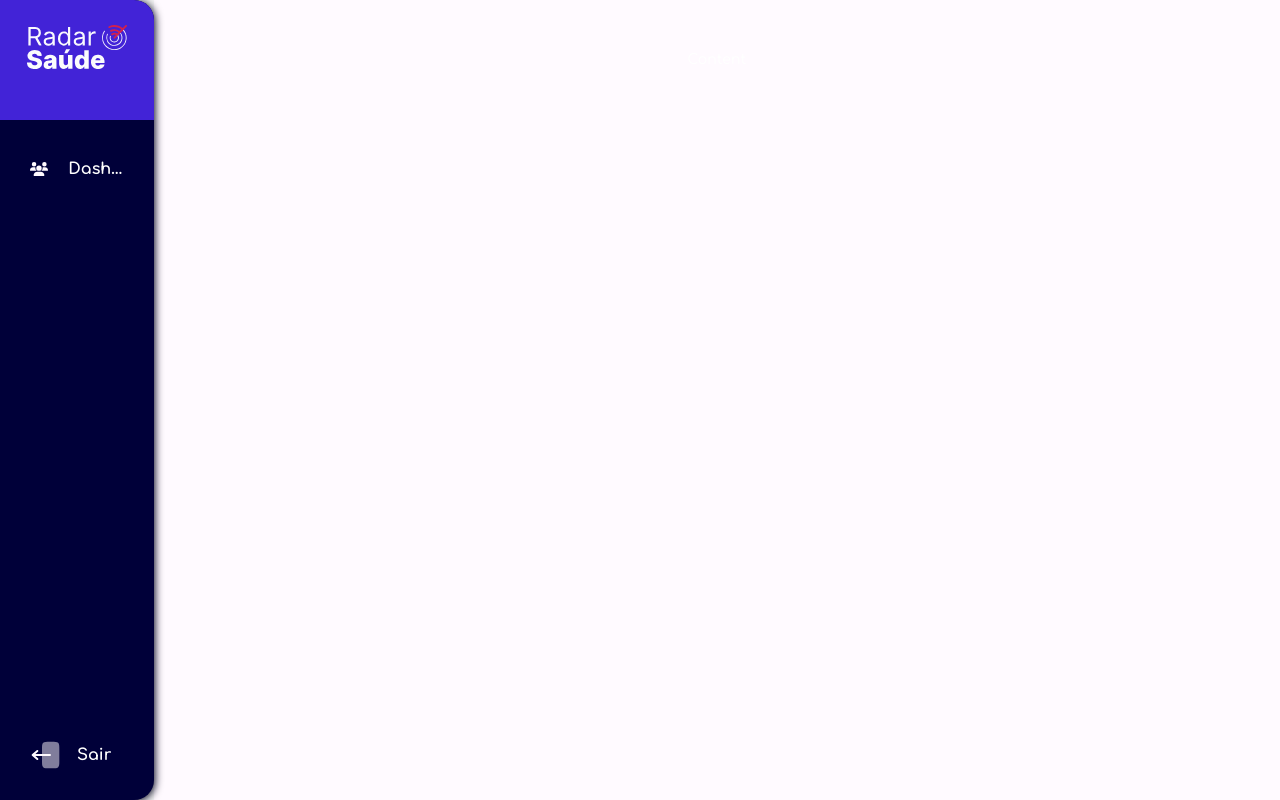
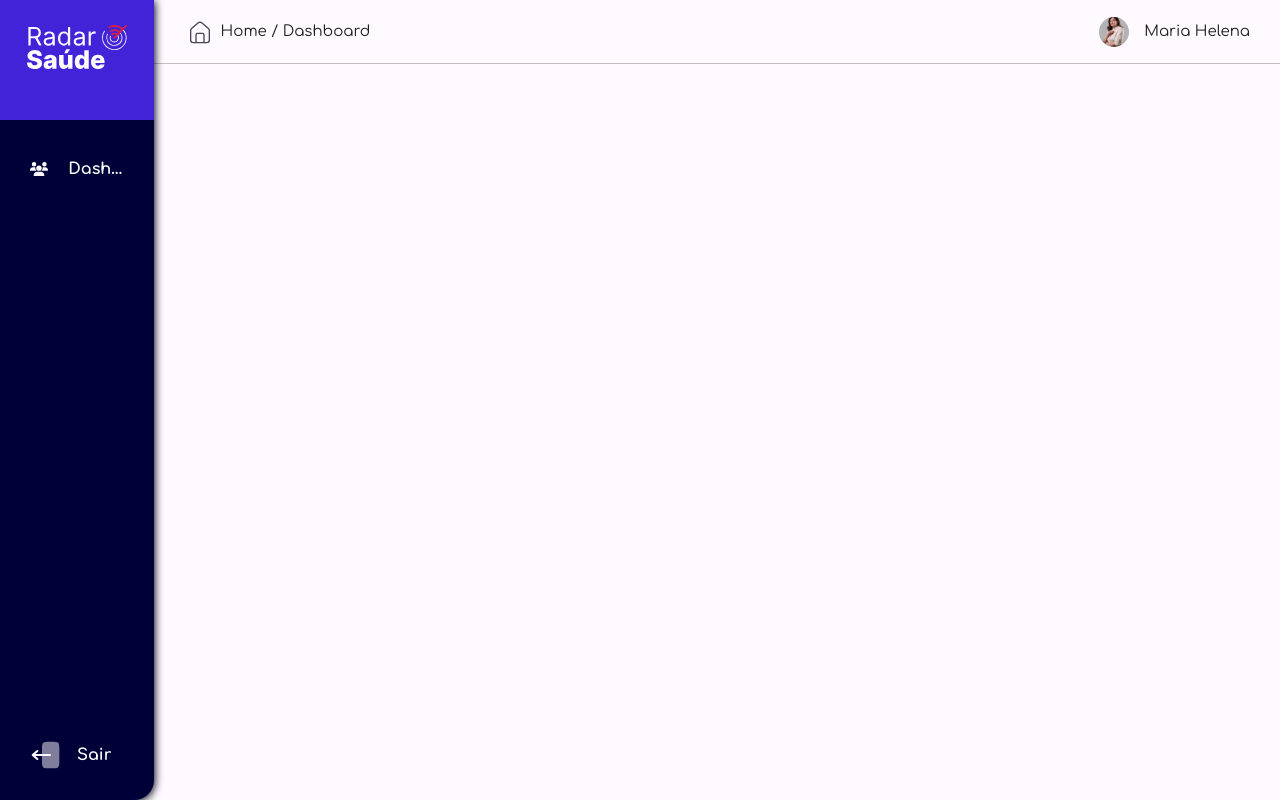
Before and after one commit to lucascbb/RadarSaude, a React (Create React App) app in the folder frontend/: page /dashboard in a window 1280 px wide. Before the commit this address led to /. Built offline with nearby package versions, Linux system fonts and the light colour scheme.

Commit message:
Feat: Header Style

```diff
--- /dev/null
+++ b/frontend/src/components/headerComponent.tsx
@@ -0,0 +1,67 @@
+import { Layout } from 'antd';
+import iconHome from "../images/svg/iconHome.svg"
+import profilePicture from "../images/jpg/profilePicture.jpg"
+
+const { Header } = Layout;
+
+const headerComponent = () => {
+    const headerStyle: React.CSSProperties = {
+        display: "flex",
+        backgroundColor: '#fffaff',
+        borderBottom: '1px solid #c0c0c0',
+        justifyContent: "space-between",
+        alignItems: "center",
+        padding: "0 30px"
+    };
+
+    const mainPageStyle: React.CSSProperties = {
+        display: "flex",
+        alignItems: "center",
+        gap: "5px",
+    }
+
+    const iconHomeStyle: React.CSSProperties = {
+        maxHeight: "32px"
+    }
+
+    const pageTextStyle: React.CSSProperties = {
+        fontSize: "15px",
+        lineHeight: "18px"
+    }
+
+    const mainDataUserStyle: React.CSSProperties = {
+        display: "flex",
+        gap: "15px",
+        alignItems: "center",
+    }
+
+    const pictureProfileStyle: React.CSSProperties = {
+        width: "30px",
+        height: "30px",
+        borderRadius: "50%",
+        objectFit: "cover"
+    }
+
+    const nameTextStyle: React.CSSProperties = {
+        fontSize: "15px",
+        maxWidth: "170px",
+        lineHeight: "18px"
+    }
+
+
+    return (
+        <Header style={headerStyle}>
+            <div style={mainPageStyle}>
+                <img style={iconHomeStyle} src={iconHome} alt="Icone Usuários" />
+                <p style={pageTextStyle} className='threePoints_Text'>Home / Dashboard</p>
+            </div>
+
+            <div style={mainDataUserStyle}>
+                <img style={pictureProfileStyle} src={profilePicture} alt="Icone Usuários" />
+                <p style={nameTextStyle} className='threePoints_Text'>Maria Helena</p>
+            </div>
+        </Header>
+    );
+};
+
+export default headerComponent;
--- a/frontend/src/components/sider.tsx
+++ b/frontend/src/components/siderComponent.tsx
@@ -4,7 +4,6 @@ import logoBlackRadarSaude from "../../src/images/svg/logoBlackRadarSaude.svg"
 import logoWhiteRadarSaude from "../../src/images/svg/logoWhiteRadarSaude.svg"
 import iconUsers from "../../src/images/svg/iconUsers.svg"
 import iconLogout from "../../src/images/svg/iconLogout.svg"
-
 
 
 const { Sider } = Layout;
@@ -14,7 +13,6 @@ const SiderComponent = () => {
         textAlign: "center",
         backgroundColor: '#000039',
         borderEndEndRadius: '20px',
-        borderStartEndRadius: '20px',
         boxShadow: '1px 1px 8px #000019'
     };
 
--- a/frontend/src/index.css
+++ b/frontend/src/index.css
@@ -39,11 +39,11 @@ html {
   src: url(./fonts/Comfortaa/Comfortaa-Bold.ttf);
 }
 
-/* .threePoints_Text {
+.threePoints_Text {
   text-overflow: ellipsis;
   white-space: nowrap;
   overflow: hidden;
-} */
+}
 
 .threePoints_Paragraph {
   display: -webkit-box;
--- /dev/null
+++ b/frontend/src/pages/Dashboard/components/contentDashboard.tsx
@@ -0,0 +1,24 @@
+import { Layout } from 'antd';
+import HeaderComponent from "../../../components/headerComponent"
+
+const { Content } = Layout;
+
+const ContentDashboard = () => {
+    const contentStyle: React.CSSProperties = {
+        minHeight: 120,
+        color: '#fff',
+        backgroundColor: '#fffaff',
+    };
+
+    return (
+        <Layout>
+            <Content style={contentStyle}>
+                <HeaderComponent />
+
+
+            </Content>
+        </Layout>
+    );
+};
+
+export default ContentDashboard;
--- a/frontend/src/pages/Dashboard/index.tsx
+++ b/frontend/src/pages/Dashboard/index.tsx
@@ -1,17 +1,8 @@
 import { Layout } from 'antd';
-import SiderComponent from "../../components/sider";
-
-const { Footer, Content } = Layout;
+import SiderComponent from "../../components/siderComponent";
+import ContentDashboard from './components/contentDashboard';
 
 const Dashboard = () => {
-    const contentStyle: React.CSSProperties = {
-        textAlign: 'center',
-        minHeight: 120,
-        lineHeight: '120px',
-        color: '#fff',
-        backgroundColor: '#fffaff',
-    };
-
     // const footerStyle: React.CSSProperties = {
     //     textAlign: 'center',
     //     color: '#fff',
@@ -30,7 +21,7 @@ const Dashboard = () => {
             <SiderComponent />
 
             <Layout>
-                <Content style={contentStyle}>Content</Content>
+                <ContentDashboard />
                 {/* <Footer style={footerStyle}>Footer</Footer> */}
             </Layout>
         </Layout>
--- a/frontend/src/routes/AppStack.tsx
+++ b/frontend/src/routes/AppStack.tsx
@@ -8,9 +8,9 @@ const AppStack = () => {
   return (
     <Router>
       <Routes>
-        <Route path='/' element={<Dashboard />} />
+        <Route path='/dashboard' element={<Dashboard />} />
 
-        <Route path="*" element={<Navigate to="/" />} />
+        <Route path="*" element={<Navigate to="/dashboard" />} />
       </Routes>
     </Router>
   );
```
Also changed, not shown: frontend/src/images/jpg/profilePicture.jpg (added), frontend/src/images/svg/iconHome.svg (added).
